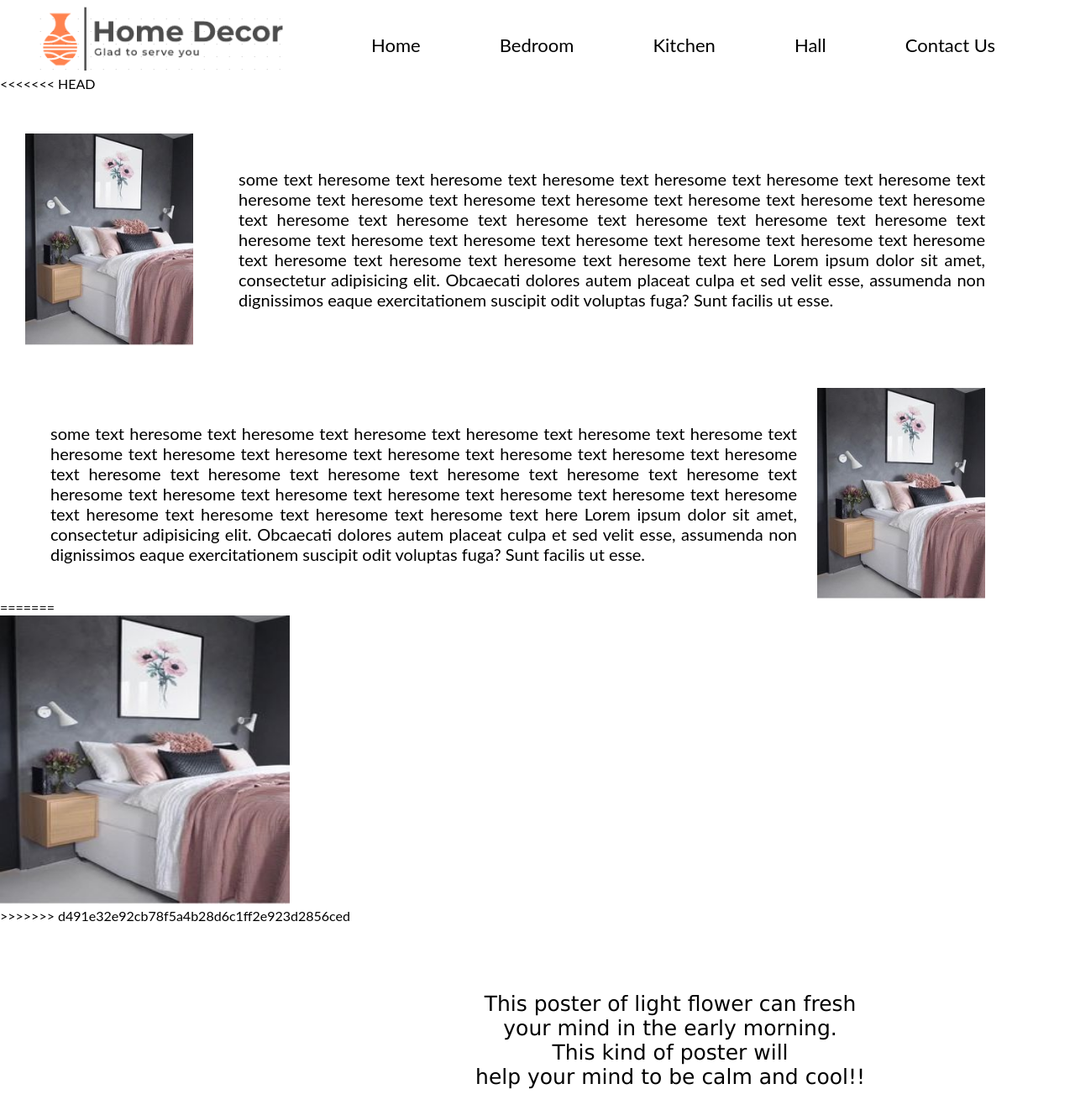
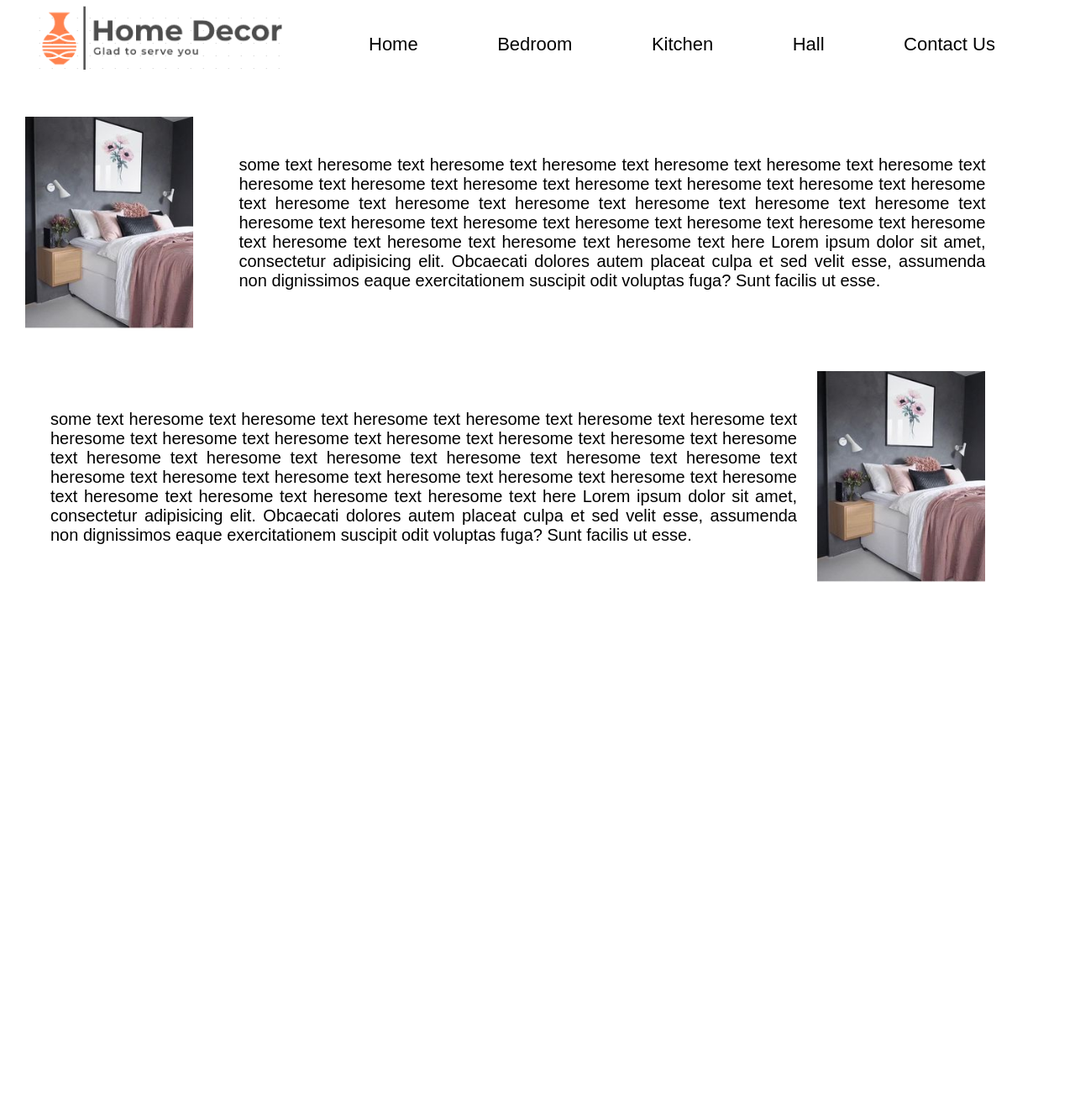
Before and after one commit to Ekta-Varsani/php, a PHP site: page /bedroom.html in a window 1280 px wide. Shown: the whole page at 84% size. After the commit the page ends 693 px from the top, so only its background shows below. Run offline with PHP 8.4, Linux system fonts and the light colour scheme.

Commit message:
changes in bedroom file

```diff
--- a/Home decore/bedroom.html
+++ b/Home decore/bedroom.html
@@ -29,7 +29,6 @@
                 </div>
             </div>
         </header>
-<<<<<<< HEAD
 
         <div class="cf">
             <img src="images/bedroom/poster.jpg" width="100px" />
@@ -42,17 +41,6 @@
             <img src="images/bedroom/poster.jpg" width="100px" />
         </div>
 
-=======
-        <div class="container-1">
-            <div class="bimage-1">
-                <img class="i1" src="images/bedroom/poster.jpg" height="345px" width="345px">
-            </div>
-            <div class="btext-1">
-                <p>This poster of light flower can fresh<br> your mind in the early morning.<br>This kind of poster will <br>help your mind to be calm and cool!!</p>
-            </div>
-        </div>
-
->>>>>>> d491e32e92cb78f5a4b28d6c1ff2e923d2856ced
     </body>
 
 </html>
--- a/Home decore/css/style.css
+++ b/Home decore/css/style.css
@@ -68,26 +68,6 @@ body {
 	text-decoration: underline;
 }
 
-<<<<<<< HEAD
-=======
-/* bedroom */
-
-.bimage-1 {
-    margin-top: 25px;
-    margin-left: 250px;
-    float: left;
-}
-.btext-1 p{
-    margin-top: 100px;
-    float:right;
-    text-align: center;
-    margin-right: 250px;
-    font-size: 25px;
-    font-family: 'Lucida Sans', 'Lucida Sans Regular', 'Lucida Grande', 'Lucida Sans Unicode', Geneva, Verdana, sans-serif;
-}
-
-
->>>>>>> d491e32e92cb78f5a4b28d6c1ff2e923d2856ced
 /* contact us */
 
 @import url('https://fonts.googleapis.com/css2?family=Poppins:wght@200;300;400;500;600;700;800;900&display=swap');
```
